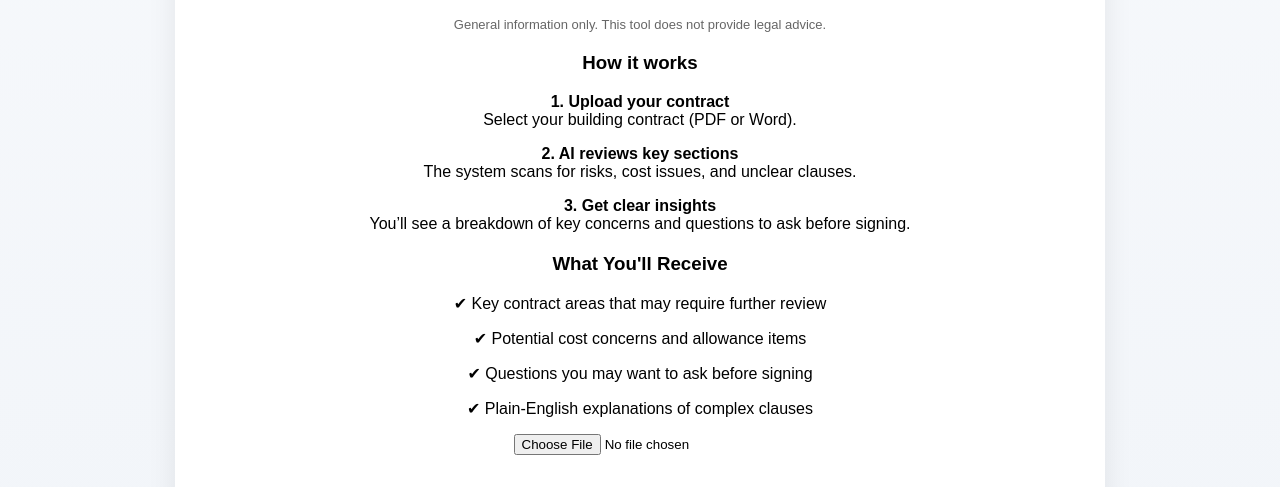
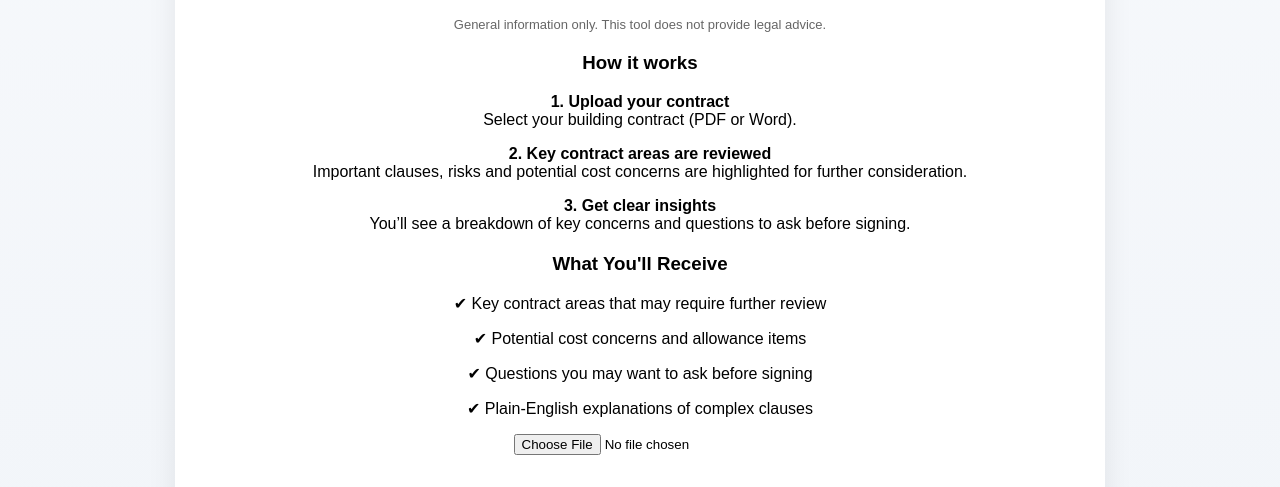
Before and after one commit to BeforeYouSign/before-you-sign, a plain HTML site: page index.html in a window 1280 px wide. Shown: the part 313-800 px from the top of the page. Drawn offline with Linux system fonts and the light colour scheme.

Commit message:
Update index.html

```diff
--- a/index.html
+++ b/index.html
@@ -97,8 +97,8 @@ button:hover {
   <p><strong>1. Upload your contract</strong><br>
   Select your building contract (PDF or Word).</p>
 
-  <p><strong>2. AI reviews key sections</strong><br>
-  The system scans for risks, cost issues, and unclear clauses.</p>
+  <p><strong>2. Key contract areas are reviewed</strong><br>
+  Important clauses, risks and potential cost concerns are highlighted for further consideration.</p>
 
   <p><strong>3. Get clear insights</strong><br>
   You’ll see a breakdown of key concerns and questions to ask before signing.</p>
```
